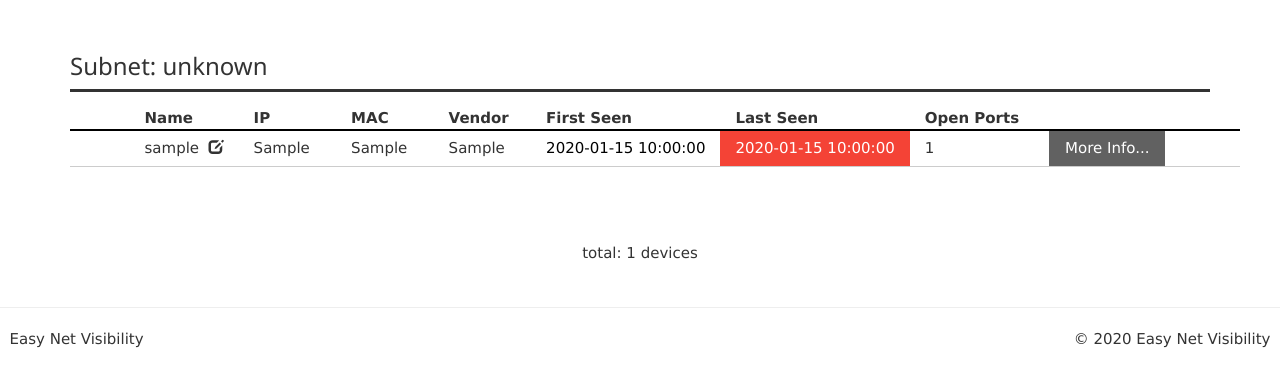
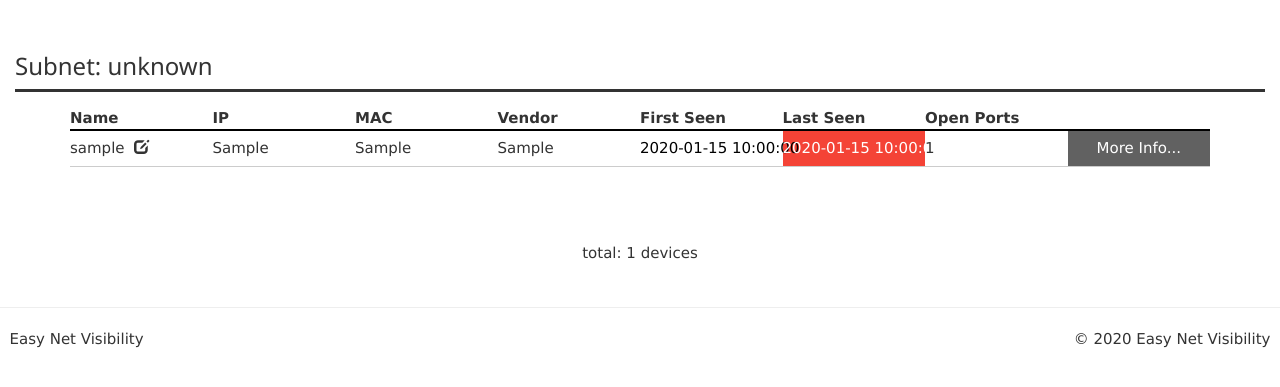
Before and after one commit to rdar-lab/easyNetVisibility, a Django app: page / in a window 1280 px wide. Shown: the part 52-439 px from the top of the page. Run offline with Django 3.2, Linux system fonts and the light colour scheme; a user stored in the database is signed in; tables that the repository leaves empty hold one stand-in row (values such as "Sample post"); some libraries are stand-ins or nearby versions.

Commit message:
Fix dashboard layout: remove left spacing and extend subnet border
Co-authored-by: rdar-lab <36108848+rdar-lab@users.noreply.github.com>

```diff
--- a/easyNetVisibility/server/server_django/easy_net_visibility/easy_net_visibility_server/templates/home.html
+++ b/easyNetVisibility/server/server_django/easy_net_visibility/easy_net_visibility_server/templates/home.html
@@ -19,42 +19,43 @@
     <br/>
 
     {% for subnet, devices in groupedDevices %}
-    <div class="container" style="margin-bottom: 30px;">
-        <h3 style="margin-bottom: 15px; padding-bottom: 10px; border-bottom: 3px solid #333;">
+    <div style="margin-bottom: 30px;">
+        <h3 style="margin-left: 15px; margin-right: 15px; margin-bottom: 15px; padding-bottom: 10px; border-bottom: 3px solid #333;">
             Subnet: {{ subnet }}
         </h3>
-        <table class="container">
+        <div class="container">
+        <table style="width: 100%; table-layout: fixed;">
             <thead>
-            <tr class="row" style="border-bottom: 2px solid #000;">
-                <TH class="col-xs-1" nowrap><b>Name</b></TH>
-                <TH class="col-xs-1" nowrap><b>IP</b></TH>
-                <TH class="col-xs-1" nowrap><b>MAC</b></TH>
-                <TH class="col-xs-1" nowrap><b>Vendor</b></TH>
-                <TH class="col-xs-1" nowrap><b>First Seen</b></TH>
-                <TH class="col-xs-1" nowrap><b>Last Seen</b></TH>
-                <TH class="col-xs-1" nowrap><b>Open Ports</b></TH>
-                <TH class="col-xs-1" nowrap></TH>
+            <tr style="border-bottom: 2px solid #000;">
+                <th style="width: 12.5%;" nowrap><b>Name</b></th>
+                <th style="width: 12.5%;" nowrap><b>IP</b></th>
+                <th style="width: 12.5%;" nowrap><b>MAC</b></th>
+                <th style="width: 12.5%;" nowrap><b>Vendor</b></th>
+                <th style="width: 12.5%;" nowrap><b>First Seen</b></th>
+                <th style="width: 12.5%;" nowrap><b>Last Seen</b></th>
+                <th style="width: 12.5%;" nowrap><b>Open Ports</b></th>
+                <th style="width: 12.5%;" nowrap></th>
             </tr>
             </thead>
             <tbody>
             {% for device in devices %}
 
-            <tr class="row" style="border-bottom: 1px solid #ccc;">
-                <td class="col-xs-1" nowrap>{{device.name|safe}}&nbsp;&nbsp;<span data-toggle="modal"
+            <tr style="border-bottom: 1px solid #ccc;">
+                <td style="width: 12.5%;" nowrap>{{device.name|safe}}&nbsp;&nbsp;<span data-toggle="modal"
                                                                                          data-target="#renameDevice{{forloop.parentloop.counter}}{{forloop.counter}}"
                                                                                          style="cursor: pointer;"><span
                         class="glyphicon glyphicon-edit"></span></span></td>
-                <td class="col-xs-1" nowrap>{{device.ip|safe}}</td>
-                <td class="col-xs-1" nowrap>{{device.mac|safe}}</td>
-                <td class="col-xs-1" nowrap>{{device.vendor|safe}}</td>
-                <td class="col-xs-1 w3-{% if device.first_seen_today %}red{% else %}white{% endif %}" nowrap>
+                <td style="width: 12.5%;" nowrap>{{device.ip|safe}}</td>
+                <td style="width: 12.5%;" nowrap>{{device.mac|safe}}</td>
+                <td style="width: 12.5%;" nowrap>{{device.vendor|safe}}</td>
+                <td style="width: 12.5%;" class="w3-{% if device.first_seen_today %}red{% else %}white{% endif %}" nowrap>
                     {{device.first_seen|safe}}
                 </td>
-                <td class="col-xs-1 w3-{% if device.online %}white{% else %}red{% endif %}" nowrap>
+                <td style="width: 12.5%;" class="w3-{% if device.online %}white{% else %}red{% endif %}" nowrap>
                     {{device.last_seen|safe}}
                 </td>
-                <td class="col-xs-1" nowrap>{{device.port_set.all|length}}</td>
-                <td class="col-xs-1" nowrap>
+                <td style="width: 12.5%;" nowrap>{{device.port_set.all|length}}</td>
+                <td style="width: 12.5%;" nowrap>
                     <button class="w3-btn-block w3-dark-grey" onclick="location.href='/device/{{device.id}}'">More
                         Info...
                     </button>
@@ -103,6 +104,7 @@
 
             </tbody>
         </table>
+        </div>
     </div>
     {% endfor %}
 
```
